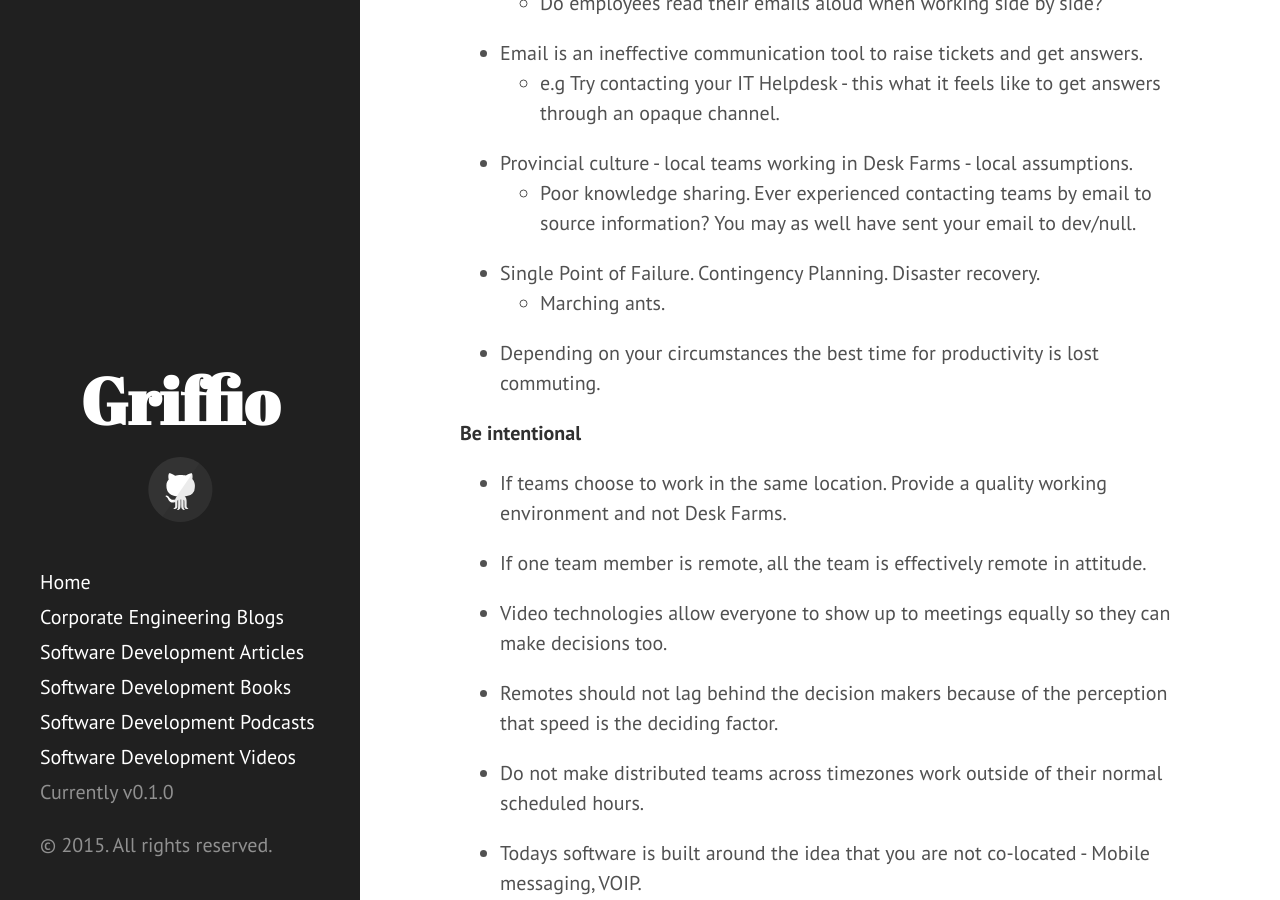
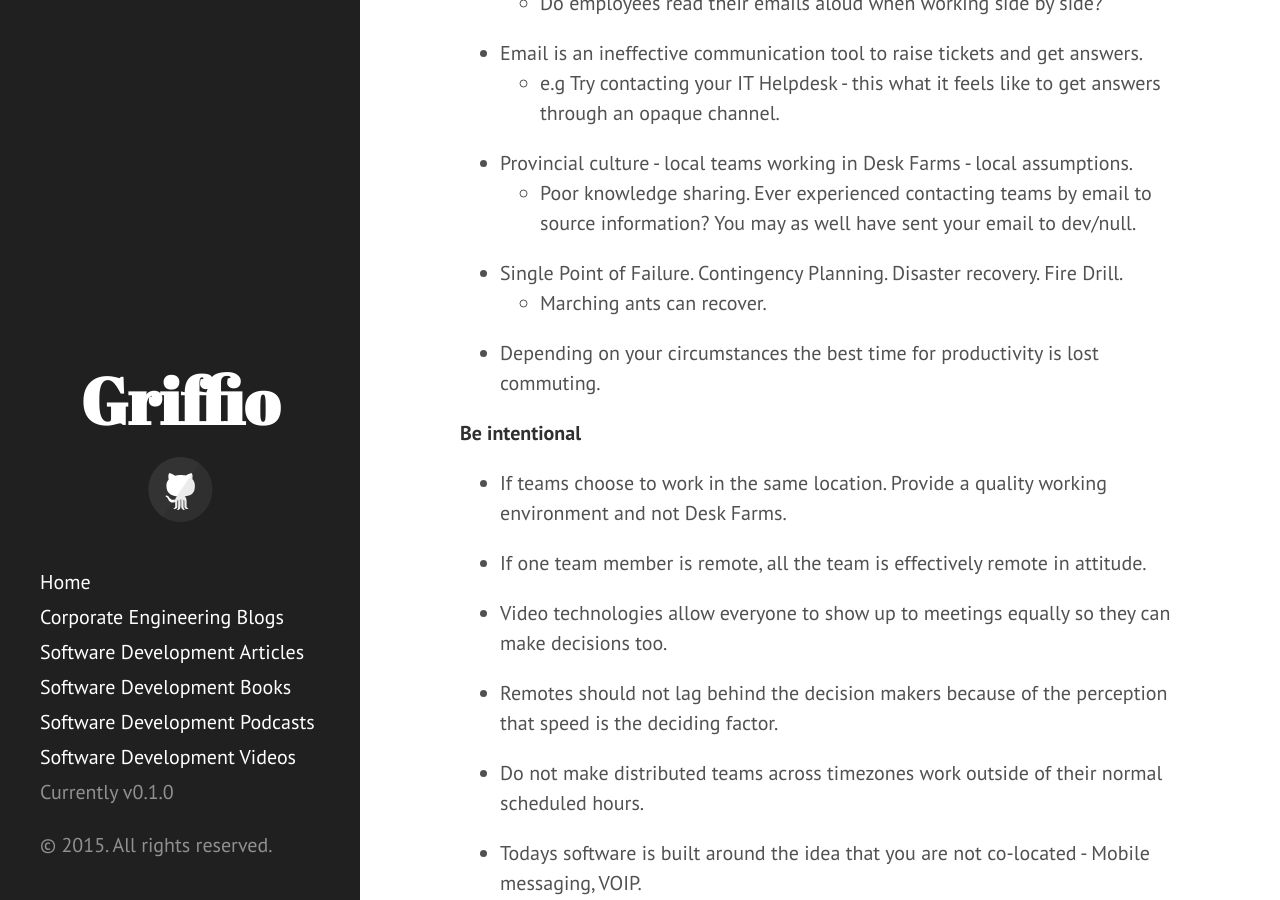
Before and after one commit to griffio/griffio.github.io, a Jekyll site: the page built from _posts/2015-06-12-Remote-First.md, in a window 1280 px wide and 900 px high, scrolled down 1133 px. Built offline with Jekyll 4.4.1, drawn with Linux system fonts in a browser that asks for light colours; nearby versions of some CDN libraries.

Commit message:
Update 2015-06-12-Remote-First.md

```diff
--- a/_posts/2015-06-12-Remote-First.md
+++ b/_posts/2015-06-12-Remote-First.md
@@ -39,8 +39,8 @@ Remote First adoption by companies means that the weaknesses below are exposed a
 * Provincial culture - local teams working in Desk Farms - local assumptions.
   * Poor knowledge sharing. Ever experienced contacting teams by email to source information? You may as well have sent your email to dev/null.
 
-* Single Point of Failure. Contingency Planning. Disaster recovery.
-  * Marching ants.
+* Single Point of Failure. Contingency Planning. Disaster recovery. Fire Drill.
+  * Marching ants can recover.
 
 * Depending on your circumstances the best time for productivity is lost commuting.
 
```
